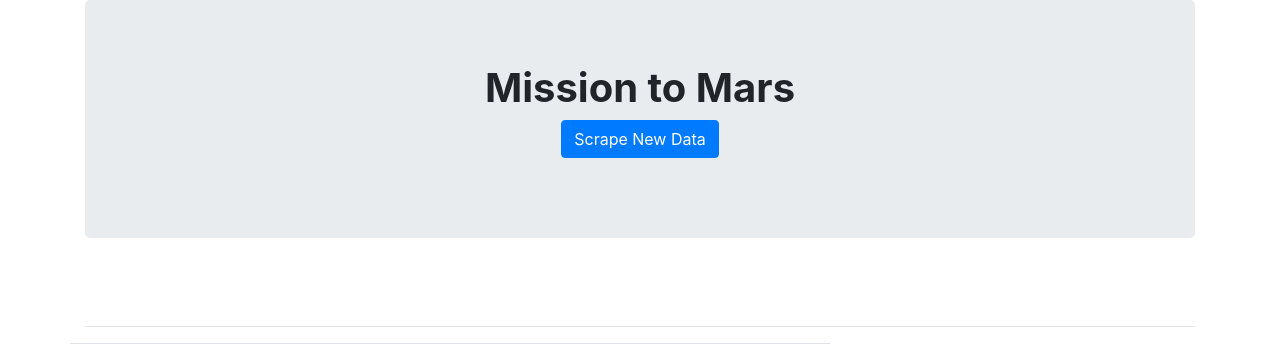
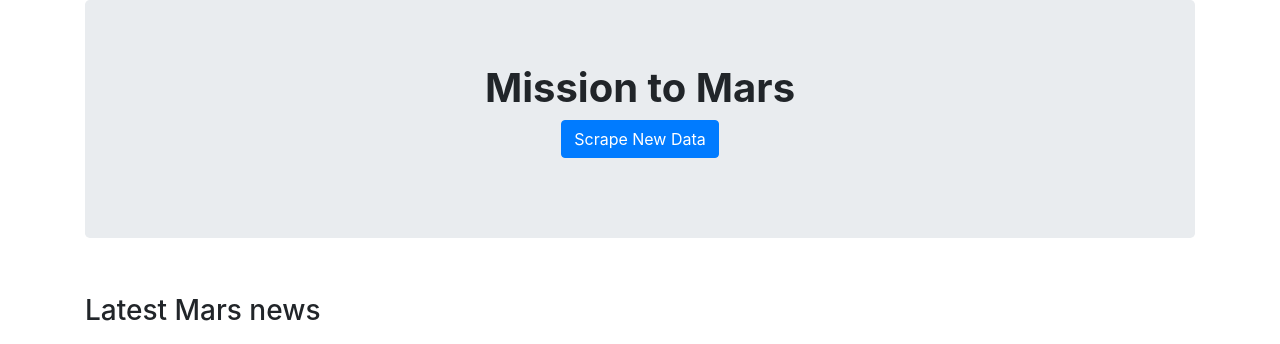
Before and after one commit to nt1983/web-scraping-challenge, a Flask app: page / in a window 1280 px wide. Shown: the top 344 px of the page. Run offline with Flask 2, Linux system fonts and the light colour scheme; data that the repository does not hold is empty; some libraries are stand-ins or nearby versions.

Commit message:
Update index.html

```diff
--- a/Missions_to_Mars/templates/index.html
+++ b/Missions_to_Mars/templates/index.html
@@ -21,6 +21,7 @@
 </br>
 <div class="row">
   <div class="col-md-12">
+    <h3>Latest Mars news</h3>
     <h4>{{mars.news_title}}</h4>
     <p>{{mars.news}}</p>
   </div>
```
